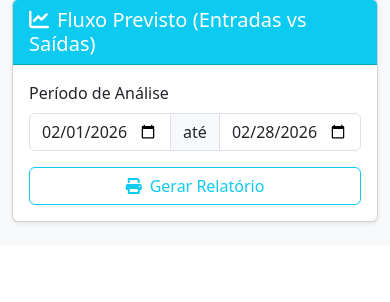
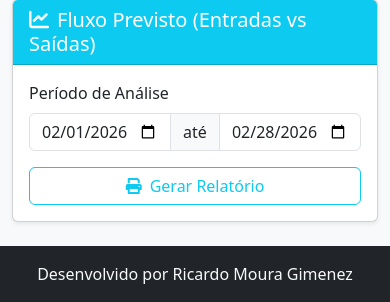
Before and after one commit to rmgimenez/rmg-erp-php, a PHP site: page /relatorios.php in a window 390 px wide. Shown: the part 926-1228 px from the top of the page. Before the commit the page ends 1151 px from the top, so only its background shows below. Run offline with PHP 8.4, Linux system fonts and the light colour scheme; the visitor is signed in with stand-in values (Sample User, id 1).

Commit message:
Adiciona rodapé em várias páginas e ajusta a estrutura do corpo para flexível. Inclui o arquivo footer.php em bens.php, calendario.php, clientes.php, contas_pagar.php, contas_receber.php, fornecedores.php, manutencoes.php, relatorios.php, setores.php, usuarios.php e index.php. Atualiza a classe do corpo para 'd-flex flex-column min-vh-100' para melhorar a responsividade e a apresentação visual. No login.php, altera a mensagem de copyright para "Desenvolvido por Ricardo Moura Gimenez".

```diff
--- a/public/bens.php
+++ b/public/bens.php
@@ -43,7 +43,7 @@ $tipoUsuario = $_SESSION['usuario_tipo'] ?? 'visitante';
     <link href="https://cdnjs.cloudflare.com/ajax/libs/font-awesome/6.0.0/css/all.min.css" rel="stylesheet">
     <link rel="stylesheet" href="https://cdn.datatables.net/1.13.4/css/dataTables.bootstrap5.min.css">
 </head>
-<body class="bg-light">
+<body class="bg-light d-flex flex-column min-vh-100">
 
     <!-- Navbar -->
     <?php include __DIR__ . '/includes/menu.php'; ?>
@@ -218,6 +218,7 @@ $tipoUsuario = $_SESSION['usuario_tipo'] ?? 'visitante';
         </div>
     </div>
 
+    <?php include __DIR__ . '/includes/footer.php'; ?>
     <script src="https://code.jquery.com/jquery-3.7.0.min.js"></script>
     <script src="https://cdn.jsdelivr.net/npm/bootstrap@5.3.0/dist/js/bootstrap.bundle.min.js"></script>
     <script src="https://cdn.datatables.net/1.13.4/js/jquery.dataTables.min.js"></script>
--- a/public/calendario.php
+++ b/public/calendario.php
@@ -21,7 +21,7 @@ $usuarioNome = $_SESSION['usuario_nome'] ?? 'Usuário';
         }
     </style>
 </head>
-<body class="bg-light">
+<body class="bg-light d-flex flex-column min-vh-100">
 
     <?php include __DIR__ . '/includes/menu.php'; ?>
 
@@ -49,6 +49,7 @@ $usuarioNome = $_SESSION['usuario_nome'] ?? 'Usuário';
 
     </div>
 
+    <?php include __DIR__ . '/includes/footer.php'; ?>
     <script src="https://code.jquery.com/jquery-3.7.0.min.js"></script>
     <script src="https://cdn.jsdelivr.net/npm/bootstrap@5.3.0/dist/js/bootstrap.bundle.min.js"></script>
 
--- a/public/clientes.php
+++ b/public/clientes.php
@@ -39,7 +39,7 @@ $tipoUsuario = $_SESSION['usuario_tipo'] ?? 'visitante';
     <link href="https://cdnjs.cloudflare.com/ajax/libs/font-awesome/6.0.0/css/all.min.css" rel="stylesheet">
     <link rel="stylesheet" href="https://cdn.datatables.net/1.13.4/css/dataTables.bootstrap5.min.css">
 </head>
-<body class="bg-light">
+<body class="bg-light d-flex flex-column min-vh-100">
 
     <!-- Navbar -->
     <?php include __DIR__ . '/includes/menu.php'; ?>
@@ -184,6 +184,7 @@ $tipoUsuario = $_SESSION['usuario_tipo'] ?? 'visitante';
         </div>
     </div>
 
+    <?php include __DIR__ . '/includes/footer.php'; ?>
     <script src="https://code.jquery.com/jquery-3.7.0.min.js"></script>
     <script src="https://cdn.jsdelivr.net/npm/bootstrap@5.3.0/dist/js/bootstrap.bundle.min.js"></script>
     <script src="https://cdn.datatables.net/1.13.4/js/jquery.dataTables.min.js"></script>
--- a/public/contas_pagar.php
+++ b/public/contas_pagar.php
@@ -46,7 +46,7 @@ $usuarioNome = $_SESSION['usuario_nome'] ?? 'Usuário';
     <link href="https://cdnjs.cloudflare.com/ajax/libs/font-awesome/6.0.0/css/all.min.css" rel="stylesheet">
     <link rel="stylesheet" href="https://cdn.datatables.net/1.13.4/css/dataTables.bootstrap5.min.css">
 </head>
-<body class="bg-light">
+<body class="bg-light d-flex flex-column min-vh-100">
 
     <?php include __DIR__ . '/includes/menu.php'; ?>
 
@@ -281,6 +281,7 @@ $usuarioNome = $_SESSION['usuario_nome'] ?? 'Usuário';
         </div>
     </div>
 
+    <?php include __DIR__ . '/includes/footer.php'; ?>
     <script src="https://code.jquery.com/jquery-3.7.0.min.js"></script>
     <script src="https://cdn.jsdelivr.net/npm/bootstrap@5.3.0/dist/js/bootstrap.bundle.min.js"></script>
     <script src="https://cdn.datatables.net/1.13.4/js/jquery.dataTables.min.js"></script>
--- a/public/contas_receber.php
+++ b/public/contas_receber.php
@@ -46,7 +46,7 @@ $usuarioNome = $_SESSION['usuario_nome'] ?? 'Usuário';
     <link href="https://cdnjs.cloudflare.com/ajax/libs/font-awesome/6.0.0/css/all.min.css" rel="stylesheet">
     <link rel="stylesheet" href="https://cdn.datatables.net/1.13.4/css/dataTables.bootstrap5.min.css">
 </head>
-<body class="bg-light">
+<body class="bg-light d-flex flex-column min-vh-100">
 
     <?php include __DIR__ . '/includes/menu.php'; ?>
 
@@ -281,6 +281,7 @@ $usuarioNome = $_SESSION['usuario_nome'] ?? 'Usuário';
         </div>
     </div>
 
+    <?php include __DIR__ . '/includes/footer.php'; ?>
     <script src="https://code.jquery.com/jquery-3.7.0.min.js"></script>
     <script src="https://cdn.jsdelivr.net/npm/bootstrap@5.3.0/dist/js/bootstrap.bundle.min.js"></script>
     <script src="https://cdn.datatables.net/1.13.4/js/jquery.dataTables.min.js"></script>
--- a/public/fornecedores.php
+++ b/public/fornecedores.php
@@ -39,7 +39,7 @@ $tipoUsuario = $_SESSION['usuario_tipo'] ?? 'visitante';
     <link href="https://cdnjs.cloudflare.com/ajax/libs/font-awesome/6.0.0/css/all.min.css" rel="stylesheet">
     <link rel="stylesheet" href="https://cdn.datatables.net/1.13.4/css/dataTables.bootstrap5.min.css">
 </head>
-<body class="bg-light">
+<body class="bg-light d-flex flex-column min-vh-100">
 
     <!-- Navbar -->
     <?php include __DIR__ . '/includes/menu.php'; ?>
@@ -184,6 +184,7 @@ $tipoUsuario = $_SESSION['usuario_tipo'] ?? 'visitante';
         </div>
     </div>
 
+    <?php include __DIR__ . '/includes/footer.php'; ?>
     <script src="https://code.jquery.com/jquery-3.7.0.min.js"></script>
     <script src="https://cdn.jsdelivr.net/npm/bootstrap@5.3.0/dist/js/bootstrap.bundle.min.js"></script>
     <script src="https://cdn.datatables.net/1.13.4/js/jquery.dataTables.min.js"></script>
--- /dev/null
+++ b/public/includes/footer.php
@@ -0,0 +1,5 @@
+<footer class="bg-dark text-light text-center py-3 mt-auto">
+    <div class="container">
+        <p class="mb-0">Desenvolvido por Ricardo Moura Gimenez</p>
+    </div>
+</footer>
--- a/public/index.php
+++ b/public/index.php
@@ -35,7 +35,7 @@ $tipoUsuario = $_SESSION['usuario_tipo'] ?? 'visitante';
     <link href="https://cdn.jsdelivr.net/npm/bootstrap@5.3.0/dist/css/bootstrap.min.css" rel="stylesheet">
     <link href="https://cdnjs.cloudflare.com/ajax/libs/font-awesome/6.0.0/css/all.min.css" rel="stylesheet">
 </head>
-<body class="bg-light">
+<body class="bg-light d-flex flex-column min-vh-100">
 
     <!-- Navbar -->
     <?php include __DIR__ . '/includes/menu.php'; ?>
@@ -176,6 +176,8 @@ $tipoUsuario = $_SESSION['usuario_tipo'] ?? 'visitante';
             </div>
         </div>
     </div>
+
+    <?php include __DIR__ . '/includes/footer.php'; ?>
 
     <!-- Scripts -->
     <script src="https://code.jquery.com/jquery-3.7.0.min.js"></script>
--- a/public/login.php
+++ b/public/login.php
@@ -69,7 +69,7 @@ if ($_SERVER['REQUEST_METHOD'] === 'POST') {
             </form>
         </div>
         <div class="card-footer text-center py-3 bg-white border-top-0">
-            <small class="text-muted">RMG Soluções &copy; <?php echo date('Y'); ?></small>
+            <small class="text-muted">Desenvolvido por Ricardo Moura Gimenez</small>
         </div>
     </div>
 
--- a/public/manutencoes.php
+++ b/public/manutencoes.php
@@ -68,7 +68,7 @@ $tipoUsuario = $_SESSION['usuario_tipo'] ?? 'visitante';
     <link href="https://cdnjs.cloudflare.com/ajax/libs/font-awesome/6.0.0/css/all.min.css" rel="stylesheet">
     <link rel="stylesheet" href="https://cdn.datatables.net/1.13.4/css/dataTables.bootstrap5.min.css">
 </head>
-<body class="bg-light">
+<body class="bg-light d-flex flex-column min-vh-100">
 
     <!-- Navbar -->
     <?php include __DIR__ . '/includes/menu.php'; ?>
@@ -231,6 +231,7 @@ $tipoUsuario = $_SESSION['usuario_tipo'] ?? 'visitante';
         </div>
     </div>
 
+    <?php include __DIR__ . '/includes/footer.php'; ?>
     <script src="https://code.jquery.com/jquery-3.7.0.min.js"></script>
     <script src="https://cdn.jsdelivr.net/npm/bootstrap@5.3.0/dist/js/bootstrap.bundle.min.js"></script>
     <script src="https://cdn.datatables.net/1.13.4/js/jquery.dataTables.min.js"></script>
--- a/public/relatorios.php
+++ b/public/relatorios.php
@@ -20,7 +20,7 @@ $tipoUsuario = $_SESSION['usuario_tipo'] ?? 'visitante';
     <link href="https://cdn.jsdelivr.net/npm/bootstrap@5.3.0/dist/css/bootstrap.min.css" rel="stylesheet">
     <link href="https://cdnjs.cloudflare.com/ajax/libs/font-awesome/6.0.0/css/all.min.css" rel="stylesheet">
 </head>
-<body class="bg-light">
+<body class="bg-light d-flex flex-column min-vh-100">
 
     <?php include __DIR__ . '/includes/menu.php'; ?>
 
@@ -130,6 +130,7 @@ $tipoUsuario = $_SESSION['usuario_tipo'] ?? 'visitante';
         </div>
     </div>
 
+    <?php include __DIR__ . '/includes/footer.php'; ?>
     <script src="https://cdn.jsdelivr.net/npm/bootstrap@5.3.0/dist/js/bootstrap.bundle.min.js"></script>
 </body>
 </html>
--- a/public/setores.php
+++ b/public/setores.php
@@ -39,7 +39,7 @@ $tipoUsuario = $_SESSION['usuario_tipo'] ?? 'visitante';
     <link href="https://cdnjs.cloudflare.com/ajax/libs/font-awesome/6.0.0/css/all.min.css" rel="stylesheet">
     <link rel="stylesheet" href="https://cdn.datatables.net/1.13.4/css/dataTables.bootstrap5.min.css">
 </head>
-<body class="bg-light">
+<body class="bg-light d-flex flex-column min-vh-100">
 
     <!-- Navbar -->
     <?php include __DIR__ . '/includes/menu.php'; ?>
@@ -161,6 +161,7 @@ $tipoUsuario = $_SESSION['usuario_tipo'] ?? 'visitante';
         </div>
     </div>
 
+    <?php include __DIR__ . '/includes/footer.php'; ?>
     <script src="https://code.jquery.com/jquery-3.7.0.min.js"></script>
     <script src="https://cdn.jsdelivr.net/npm/bootstrap@5.3.0/dist/js/bootstrap.bundle.min.js"></script>
     <script src="https://cdn.datatables.net/1.13.4/js/jquery.dataTables.min.js"></script>
--- a/public/usuarios.php
+++ b/public/usuarios.php
@@ -46,7 +46,7 @@ $tipoUsuario = $_SESSION['usuario_tipo'] ?? 'visitante';
     <link href="https://cdnjs.cloudflare.com/ajax/libs/font-awesome/6.0.0/css/all.min.css" rel="stylesheet">
     <link rel="stylesheet" href="https://cdn.datatables.net/1.13.4/css/dataTables.bootstrap5.min.css">
 </head>
-<body class="bg-light">
+<body class="bg-light d-flex flex-column min-vh-100">
 
     <!-- Navbar -->
     <?php include __DIR__ . '/includes/menu.php'; ?>
@@ -224,6 +224,7 @@ $tipoUsuario = $_SESSION['usuario_tipo'] ?? 'visitante';
         </div>
     </div>
 
+    <?php include __DIR__ . '/includes/footer.php'; ?>
     <script src="https://code.jquery.com/jquery-3.7.0.min.js"></script>
     <script src="https://cdn.jsdelivr.net/npm/bootstrap@5.3.0/dist/js/bootstrap.bundle.min.js"></script>
     <script src="https://cdn.datatables.net/1.13.4/js/jquery.dataTables.min.js"></script>
```
